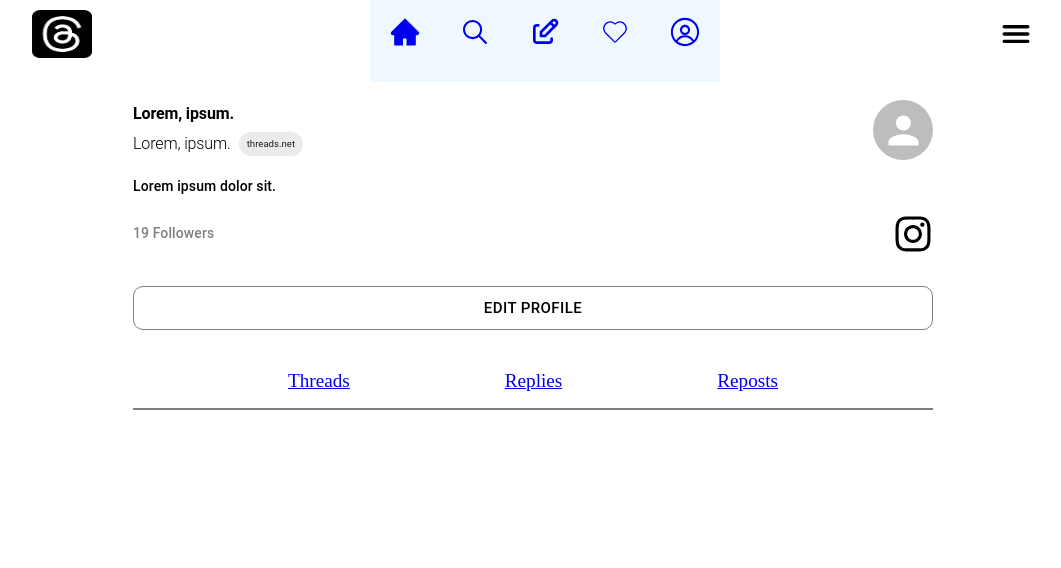
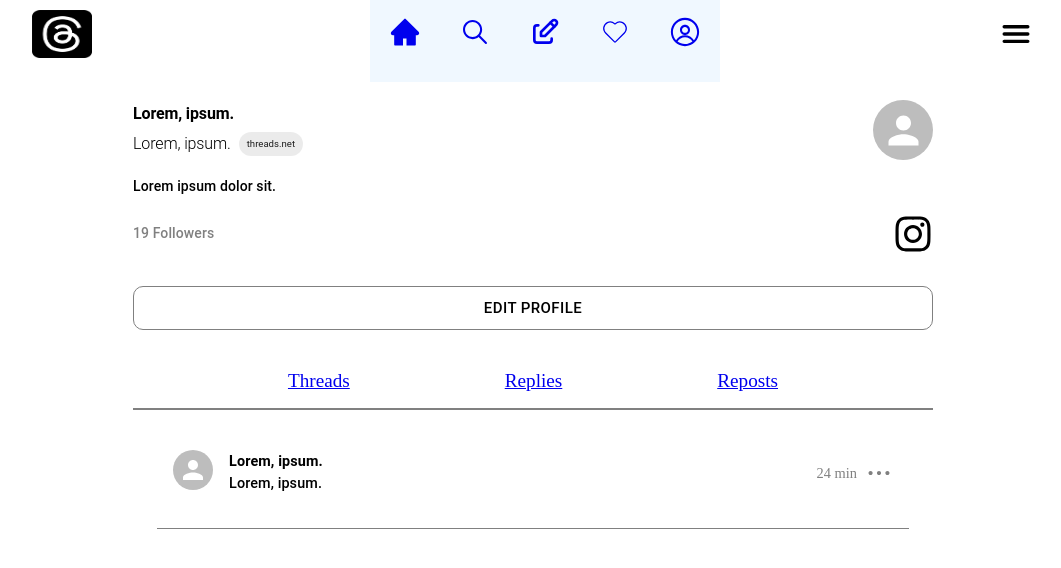
Before and after one commit to psychic-coder/Threads, a React (Vite) app in the folder Frontend/: page /profile/replies/1 in a window 1280 px wide. Shown: the top 568 px of the page, without its empty margins (107-1168 px from the left). Built offline with nearby package versions, Linux system fonts and the light colour scheme.

Commit message:
made the replies

```diff
--- /dev/null
+++ b/Frontend/src/Components/home/post/Comments.jsx
@@ -0,0 +1,43 @@
+import { Avatar, Stack, Typography } from "@mui/material";
+import React from "react";
+import { IoIosMore } from "react-icons/io";
+
+const Comments = () => {
+  return (
+    <>
+      <Stack
+        flexDirection={"row"}
+        justifyContent={"space-between"}
+        px={2}
+        pb={4}
+        borderBottom={"1px solid gray"}
+        mx={"auto"}
+        width={"90%"}
+      >
+        <Stack flexDirection={"row"} gap={2}>
+          <Avatar src="" alt="" />
+          <Stack flexDirection={"column"}>
+            <Typography variant="h6" fontWeight={"bold"} fontSize={"0.9rem"}>
+              Lorem, ipsum.
+            </Typography>
+            <Typography variant="subtitle2" fontSize={"0.9rem"}>
+              Lorem, ipsum.
+            </Typography>
+          </Stack>
+        </Stack>
+        <Stack
+          flexDirection={"row"}
+          alignItems={"center"}
+          gap={1}
+          color={"GrayText"}
+          fontSize={"0.9rem"}
+        >
+           24 min
+           <IoIosMore size={28} />
+        </Stack>
+      </Stack>
+    </>
+  );
+};
+
+export default Comments;
--- a/Frontend/src/pages/Protected/profile/Replies.jsx
+++ b/Frontend/src/pages/Protected/profile/Replies.jsx
@@ -1,12 +1,13 @@
 import React from 'react'
 import {Stack} from "@mui/material"
+import Comments from '../../../Components/home/post/Comments'
 
 const Replies = () => {
   return (
     <>
      <Stack flexDirection={'column'} gap={2} width={'800px'} mx={'auto'}>
-           {/* comment */}
 
+      <Comments/>
      </Stack>
     </>
   )
```
